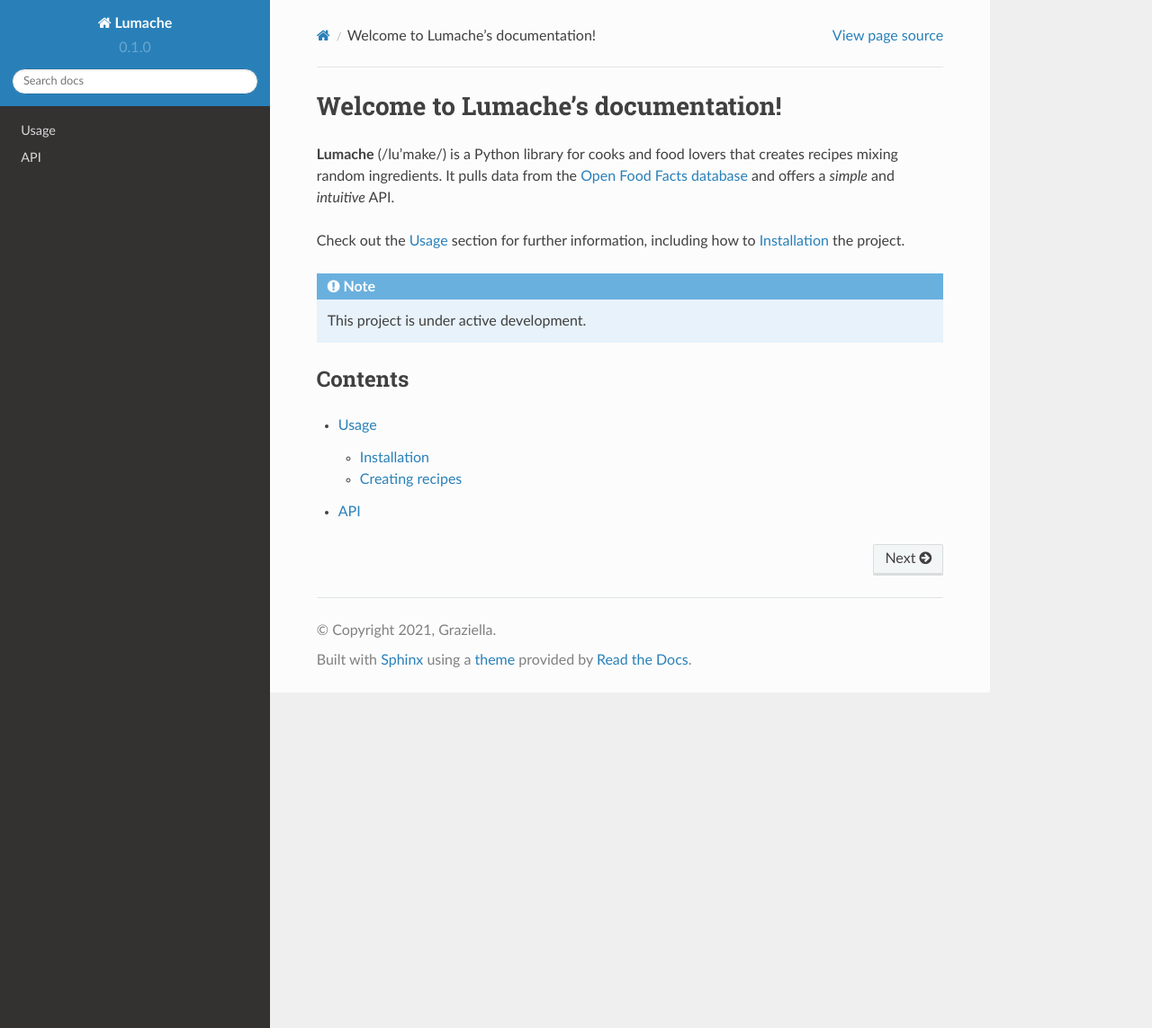
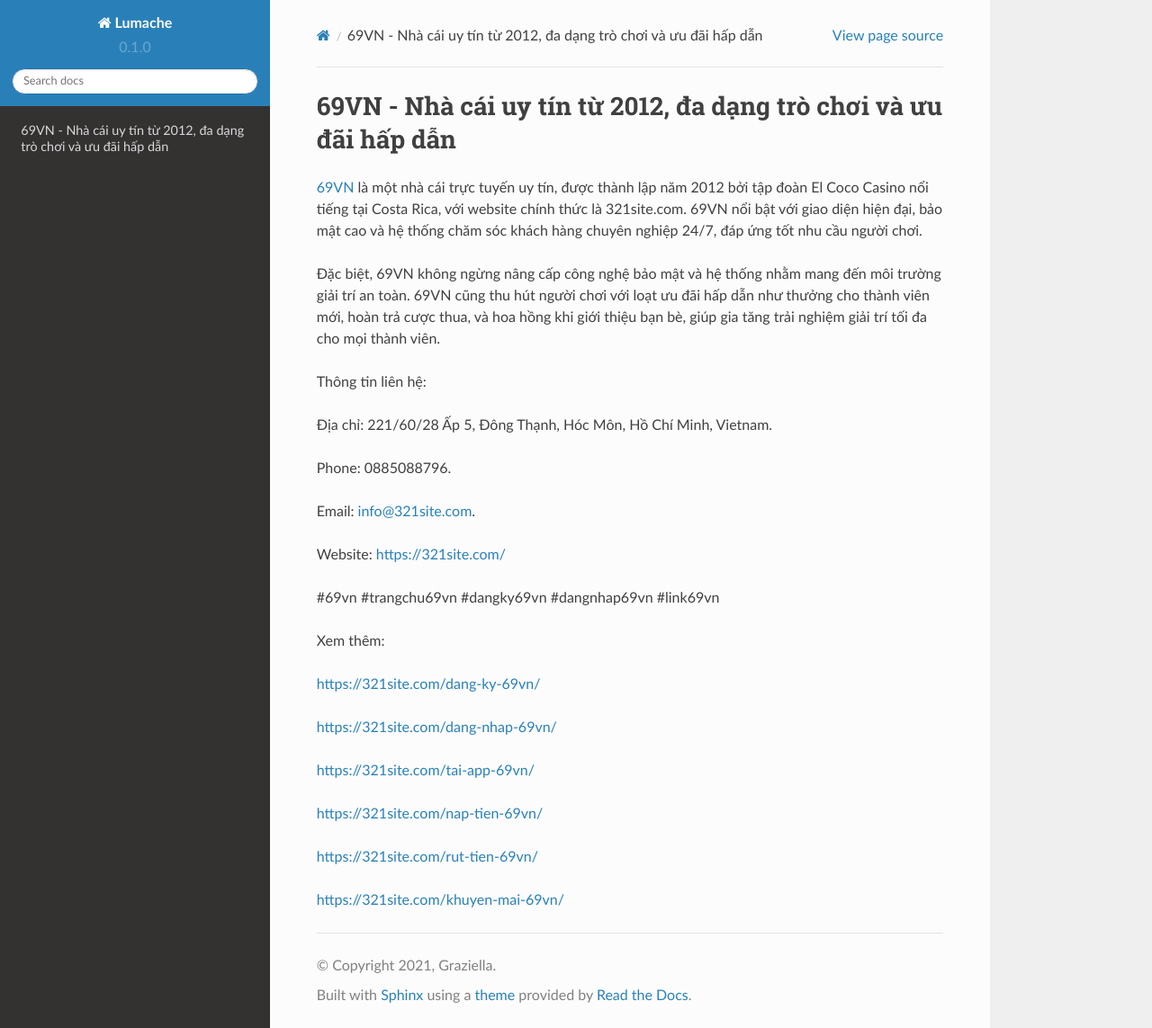
Before and after one commit to antonniotrombeta/321sitecom, a Sphinx documentation site: the page built from docs/source/index.rst, in a window 1280 px wide and 1143 px high. Shown: the whole window at 90% size. Built offline with Sphinx 7.4.7 and the Read the Docs theme 2.0.0, drawn with Linux system fonts in a browser that asks for light colours.

Commit message:
Update index.rst

```diff
--- a/docs/source/index.rst
+++ b/docs/source/index.rst
@@ -1,22 +1,32 @@
-Welcome to Lumache's documentation!
+69VN - Nhà cái uy tín từ 2012, đa dạng trò chơi và ưu đãi hấp dẫn
 ===================================
 
-**Lumache** (/lu'make/) is a Python library for cooks and food lovers
-that creates recipes mixing random ingredients.
-It pulls data from the `Open Food Facts database <https://world.openfoodfacts.org/>`_
-and offers a *simple* and *intuitive* API.
+`69VN <https://321site.com/>`_ là một nhà cái trực tuyến uy tín, được thành lập năm 2012 bởi tập đoàn El Coco Casino nổi tiếng tại Costa Rica, với website chính thức là 321site.com. 69VN nổi bật với giao diện hiện đại, bảo mật cao và hệ thống chăm sóc khách hàng chuyên nghiệp 24/7, đáp ứng tốt nhu cầu người chơi.
 
-Check out the :doc:`usage` section for further information, including
-how to :ref:`installation` the project.
+Đặc biệt, 69VN không ngừng nâng cấp công nghệ bảo mật và hệ thống nhằm mang đến môi trường giải trí an toàn. 69VN cũng thu hút người chơi với loạt ưu đãi hấp dẫn như thưởng cho thành viên mới, hoàn trả cược thua, và hoa hồng khi giới thiệu bạn bè, giúp gia tăng trải nghiệm giải trí tối đa cho mọi thành viên.
 
-.. note::
+Thông tin liên hệ:
 
-   This project is under active development.
+Địa chỉ: 221/60/28 Ấp 5, Đông Thạnh, Hóc Môn, Hồ Chí Minh, Vietnam.
 
-Contents
---------
+Phone: 0885088796.
 
-.. toctree::
+Email: info@321site.com.
 
-   usage
-   api
+Website: https://321site.com/
+
+#69vn #trangchu69vn #dangky69vn #dangnhap69vn #link69vn
+
+Xem thêm:
+
+https://321site.com/dang-ky-69vn/
+
+https://321site.com/dang-nhap-69vn/
+
+https://321site.com/tai-app-69vn/
+
+https://321site.com/nap-tien-69vn/
+
+https://321site.com/rut-tien-69vn/
+
+https://321site.com/khuyen-mai-69vn/
```
